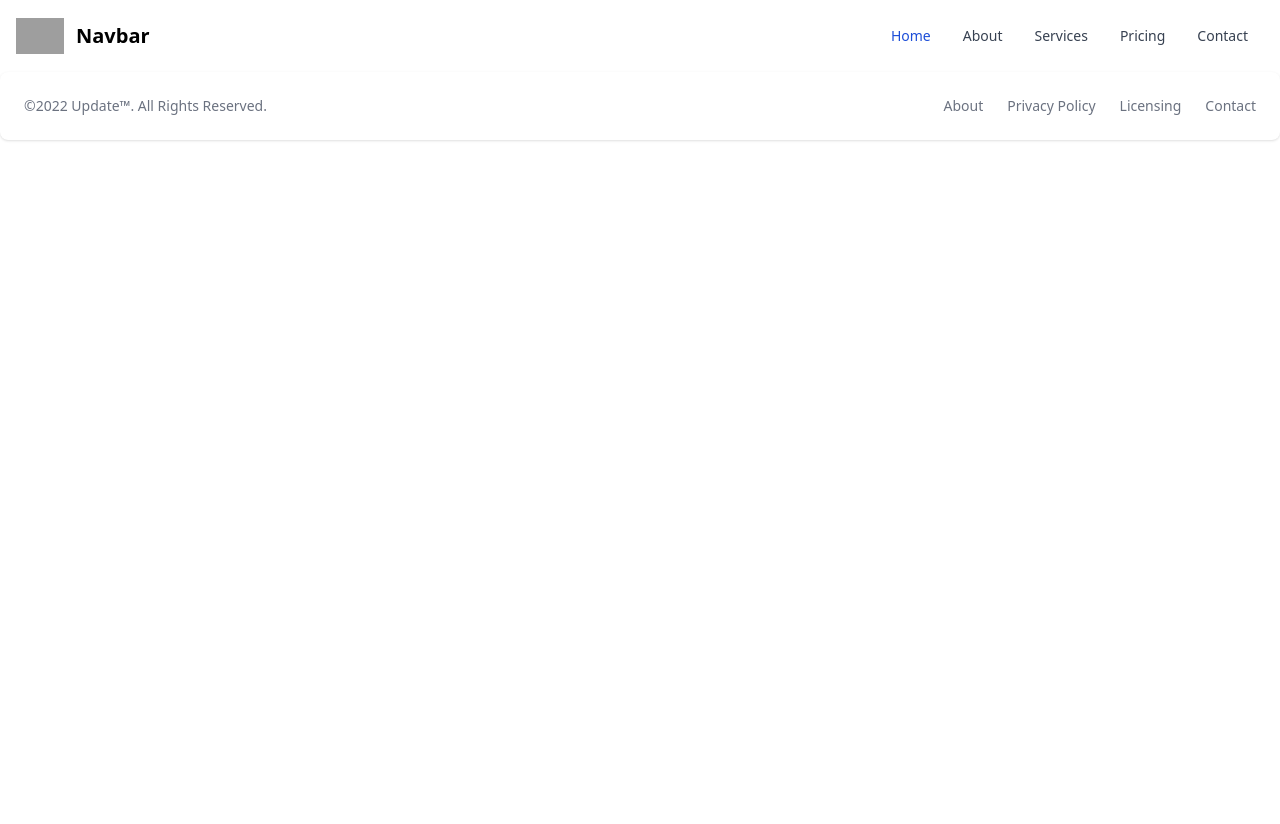
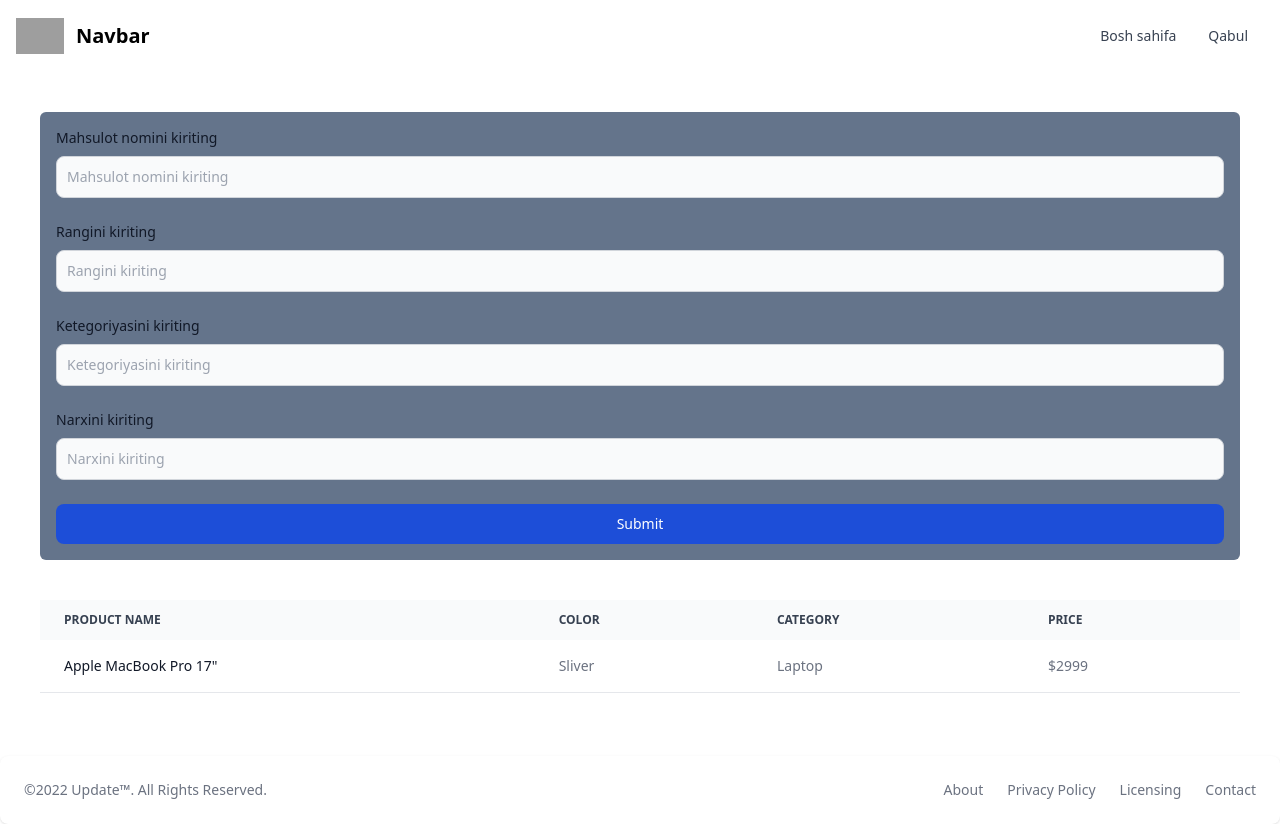
Before and after one commit to YaDev06/markaz, a React (Vite) app in the folder markazf/: page /qabul in a window 1280 px wide. Before the commit the page ends 800 px from the top, so only its background shows below. Built offline with nearby package versions, Linux system fonts and the light colour scheme; no server answers; grey boxes are pictures that could not be loaded.

Commit message:
qabul commit

```diff
--- a/markazf/src/App.jsx
+++ b/markazf/src/App.jsx
@@ -3,6 +3,7 @@ import { Routes, Route } from "react-router-dom";
 import Home from "./Pages/Home";
 import Navbar from "./Layouts/Navbar";
 import Footer from "./Layouts/Footer";
+import Qabul from './Pages/Qabul';
 
 export default function App() {
   return (
@@ -10,6 +11,7 @@ export default function App() {
       <Navbar />
       <Routes>
         <Route index path="/" element={<Home />} />
+        <Route path="/qabul" element={<Qabul />} />
       </Routes>
       <Footer />
     </>
--- /dev/null
+++ b/markazf/src/ExtraFunctions.jsx
@@ -0,0 +1,10 @@
+import axios from "axios";
+
+
+
+export const http =  axios.create({
+  baseURL: "http://localhost:8000/api",
+  headers: {
+    "Content-type": "application/json",
+  },
+});
--- a/markazf/src/Layouts/Navbar.jsx
+++ b/markazf/src/Layouts/Navbar.jsx
@@ -42,42 +42,17 @@ export default function Navbar() {
             <li>
               <Link
                 to="/"
-                className="block py-2 pr-4 pl-3 text-white bg-blue-700 rounded md:bg-transparent md:text-blue-700 md:p-0 dark:text-white"
-                ariaCurrent="page"
+                className="block py-2 pr-4 pl-3 text-gray-700 rounded hover:bg-gray-100 md:hover:bg-transparent md:border-0 md:hover:text-blue-700 md:p-0 dark:text-gray-400 md:dark:hover:text-white dark:hover:bg-gray-700 dark:hover:text-white md:dark:hover:bg-transparent"
               >
-                Home
+                Bosh sahifa
               </Link>
             </li>
             <li>
               <Link
-                to="#"
+                to="/qabul"
                 className="block py-2 pr-4 pl-3 text-gray-700 rounded hover:bg-gray-100 md:hover:bg-transparent md:border-0 md:hover:text-blue-700 md:p-0 dark:text-gray-400 md:dark:hover:text-white dark:hover:bg-gray-700 dark:hover:text-white md:dark:hover:bg-transparent"
               >
-                About
-              </Link>
-            </li>
-            <li>
-              <Link
-                to="#"
-                className="block py-2 pr-4 pl-3 text-gray-700 rounded hover:bg-gray-100 md:hover:bg-transparent md:border-0 md:hover:text-blue-700 md:p-0 dark:text-gray-400 md:dark:hover:text-white dark:hover:bg-gray-700 dark:hover:text-white md:dark:hover:bg-transparent"
-              >
-                Services
-              </Link>
-            </li>
-            <li>
-              <Link
-                to="#"
-                className="block py-2 pr-4 pl-3 text-gray-700 rounded hover:bg-gray-100 md:hover:bg-transparent md:border-0 md:hover:text-blue-700 md:p-0 dark:text-gray-400 md:dark:hover:text-white dark:hover:bg-gray-700 dark:hover:text-white md:dark:hover:bg-transparent"
-              >
-                Pricing
-              </Link>
-            </li>
-            <li>
-              <Link
-                to="#"
-                className="block py-2 pr-4 pl-3 text-gray-700 rounded hover:bg-gray-100 md:hover:bg-transparent md:border-0 md:hover:text-blue-700 md:p-0 dark:text-gray-400 md:dark:hover:text-white dark:hover:bg-gray-700 dark:hover:text-white md:dark:hover:bg-transparent"
-              >
-                Contact
+                Qabul
               </Link>
             </li>
           </ul>
--- /dev/null
+++ b/markazf/src/Pages/Qabul.jsx
@@ -0,0 +1,145 @@
+import { useEffect, useState } from "react";
+import { http } from "../ExtraFunctions";
+
+export default function Qabul() {
+  const [productName, setProductName] = useState("");
+  const [color, setColor] = useState("");
+  const [category, setCategory] = useState("");
+  const [price, setPrice] = useState("");
+  const [qabuls, setQabuls] = useState([]);
+  const putData = () => {
+    // http.post()
+  };
+
+  useEffect
+  (() => {
+    http.get("/qabuls").then((res) => {
+        console.log(res.data);
+      setQabuls(res.data);
+    });
+  }, []);
+
+  return (
+    <div className="content">
+      <section className="con-md m-10 bg-slate-500 p-4 rounded-md " id="qabul">
+        <form className="grid">
+          <div className="mb-6 grid-cols-6  ">
+            <label
+              for="text"
+              className="block mb-2 text-sm font-medium text-gray-900 dark:text-gray-300"
+            >
+              Mahsulot nomini kiriting
+            </label>
+            <input
+              type="text"
+              name="ism"
+              onChange={(e) => setProductName(e.target.value)}
+              value={productName}
+              id="text"
+              className="bg-gray-50 border border-gray-300 text-gray-900 text-sm rounded-lg focus:ring-blue-500 focus:border-blue-500 block w-full p-2.5 dark:bg-gray-700 dark:border-gray-600 dark:placeholder-gray-400 dark:text-white dark:focus:ring-blue-500 dark:focus:border-blue-500"
+              placeholder="Mahsulot nomini kiriting"
+              required
+            />
+          </div>
+          <div className="mb-6 grid-cols-6  ">
+            <label
+              for="text"
+              className="block mb-2 text-sm font-medium text-gray-900 dark:text-gray-300"
+            >
+              Rangini kiriting
+            </label>
+            <input
+              type="text"
+              onChange={(e) => setColor(e.target.value)}
+              value={color}
+              name="ism"
+              id="text"
+              className="bg-gray-50 border border-gray-300 text-gray-900 text-sm rounded-lg focus:ring-blue-500 focus:border-blue-500 block w-full p-2.5 dark:bg-gray-700 dark:border-gray-600 dark:placeholder-gray-400 dark:text-white dark:focus:ring-blue-500 dark:focus:border-blue-500"
+              placeholder="Rangini kiriting"
+            />
+          </div>
+          <div className="mb-6 grid-cols-6  ">
+            <label
+              for="text"
+              className="block mb-2 text-sm font-medium text-gray-900 dark:text-gray-300"
+            >
+              Ketegoriyasini kiriting
+            </label>
+            <input
+              type="text"
+              onChange={(e) => setCategory(e.target.value)}
+              value={category}
+              name="ism"
+              id="text"
+              className="bg-gray-50 border border-gray-300 text-gray-900 text-sm rounded-lg focus:ring-blue-500 focus:border-blue-500 block w-full p-2.5 dark:bg-gray-700 dark:border-gray-600 dark:placeholder-gray-400 dark:text-white dark:focus:ring-blue-500 dark:focus:border-blue-500"
+              placeholder="Ketegoriyasini kiriting"
+              required
+            />
+          </div>
+          <div className="mb-6 grid-cols-6  ">
+            <label
+              for="text"
+              className="block mb-2 text-sm font-medium text-gray-900 dark:text-gray-300"
+            >
+              Narxini kiriting
+            </label>
+            <input
+              type="text"
+              onChange={(e) => setPrice(e.target.value)}
+              value={price}
+              name="ism"
+              id="text"
+              className="bg-gray-50 border border-gray-300 text-gray-900 text-sm rounded-lg focus:ring-blue-500 focus:border-blue-500 block w-full p-2.5 dark:bg-gray-700 dark:border-gray-600 dark:placeholder-gray-400 dark:text-white dark:focus:ring-blue-500 dark:focus:border-blue-500"
+              placeholder="Narxini kiriting"
+              required
+            />
+          </div>
+
+          <button
+            type="submit"
+            onSubmit={putData}
+            className="text-white bg-blue-700 hover:bg-blue-800 focus:ring-4 focus:outline-none focus:ring-blue-300 font-medium rounded-lg text-sm w-full sm:w-auto px-5 py-2.5 text-center dark:bg-blue-600 dark:hover:bg-blue-700 dark:focus:ring-blue-800"
+          >
+            Submit
+          </button>
+        </form>
+      </section>
+
+      <section className="con-md m-10 " id="list-pupils">
+        <div className="overflow-x-auto relative">
+          <table className="w-full text-sm text-left text-gray-500 dark:text-gray-400">
+            <thead className="text-xs text-gray-700 uppercase bg-gray-50 dark:bg-gray-700 dark:text-gray-400">
+              <tr>
+                <th scope="col" className="py-3 px-6">
+                  Product name
+                </th>
+                <th scope="col" className="py-3 px-6">
+                  Color
+                </th>
+                <th scope="col" className="py-3 px-6">
+                  Category
+                </th>
+                <th scope="col" className="py-3 px-6">
+                  Price
+                </th>
+              </tr>
+            </thead>
+            <tbody>
+              <tr className="bg-white border-b dark:bg-gray-800 dark:border-gray-700">
+                <th
+                  scope="row"
+                  className="py-4 px-6 font-medium text-gray-900 whitespace-nowrap dark:text-white"
+                >
+                  Apple MacBook Pro 17"
+                </th>
+                <td className="py-4 px-6">Sliver</td>
+                <td className="py-4 px-6">Laptop</td>
+                <td className="py-4 px-6">$2999</td>
+              </tr>
+            </tbody>
+          </table>
+        </div>
+      </section>
+    </div>
+  );
+}
```
Also changed, not shown: markazf/src/UI/input.jsx (added).
